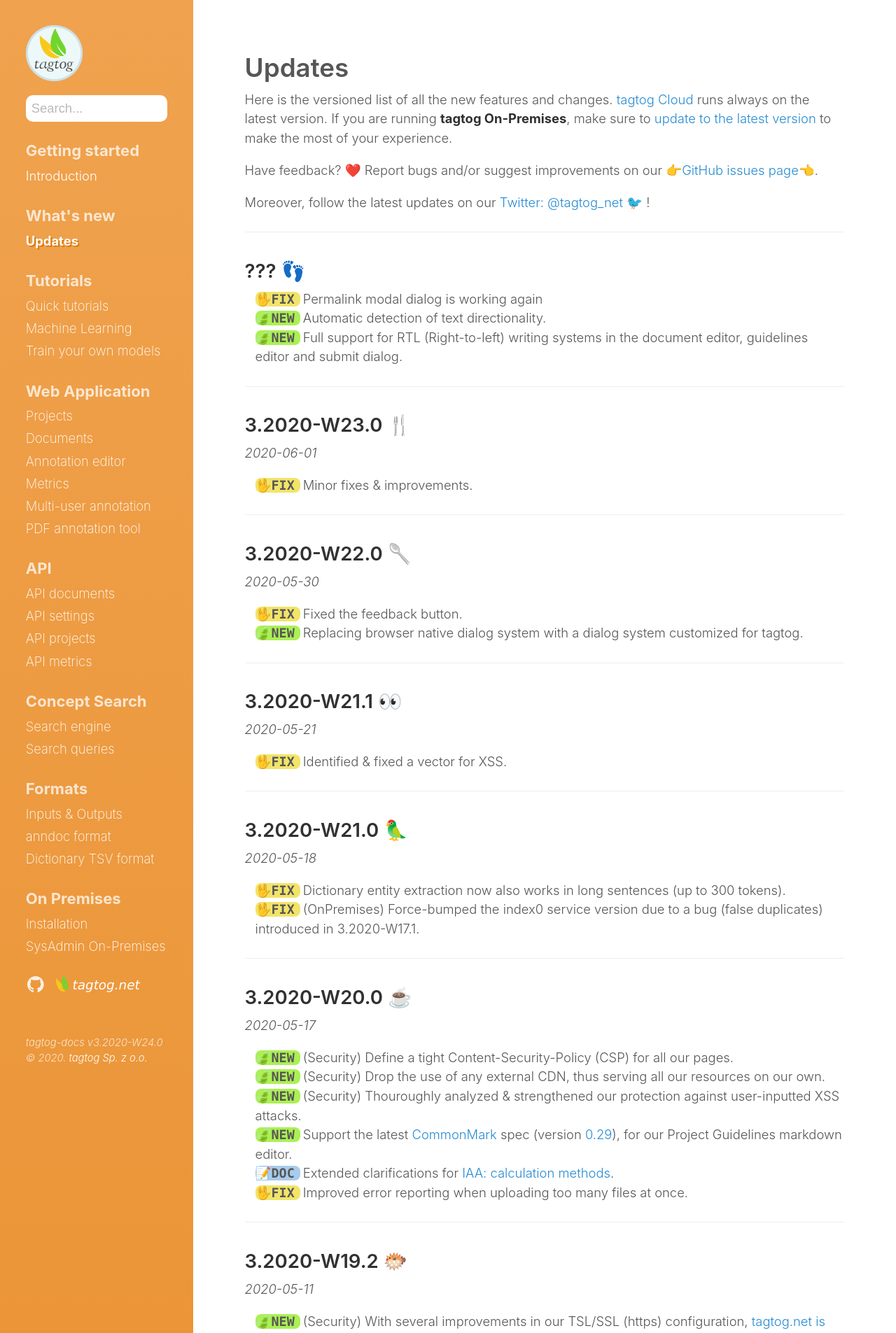
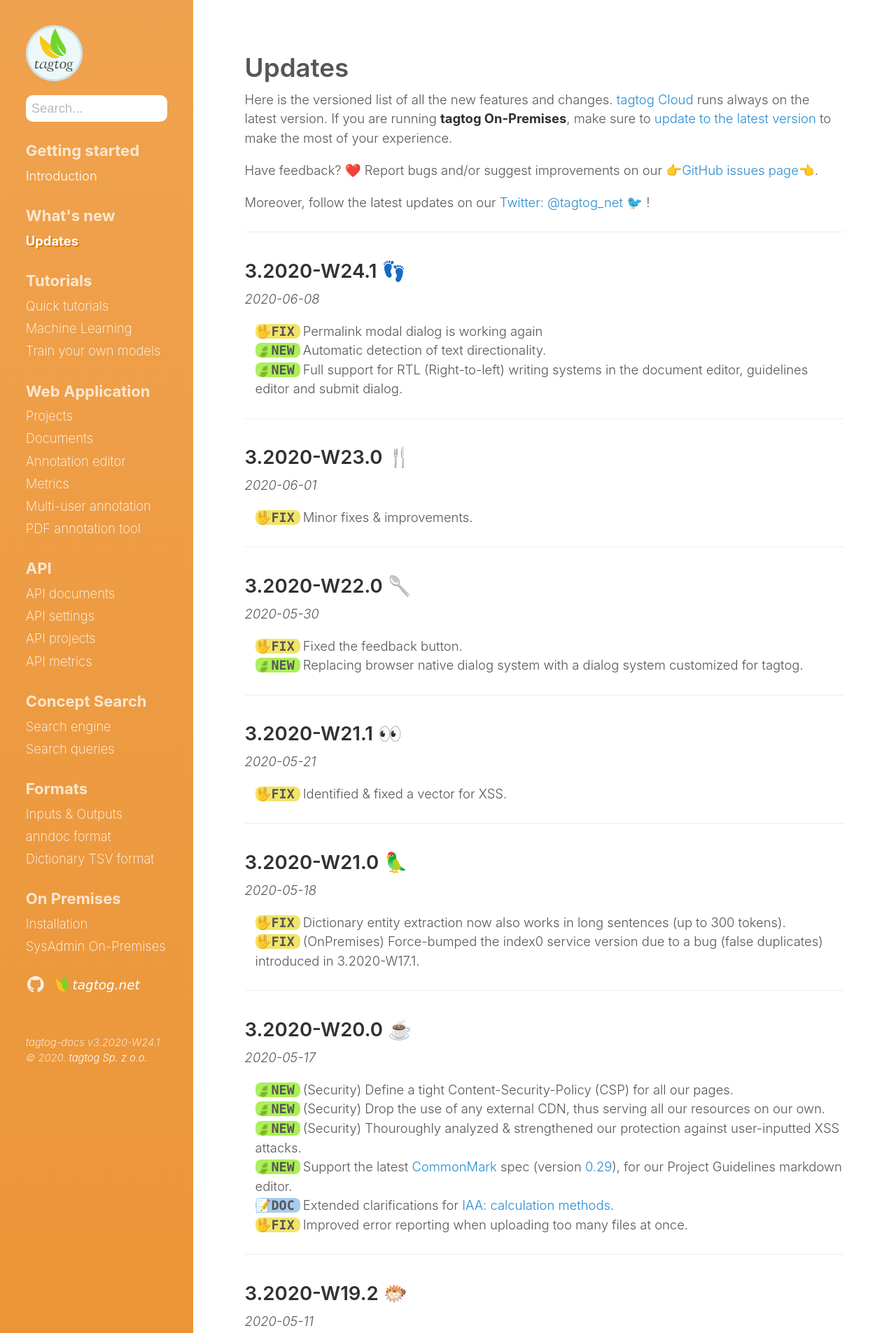
Before and after one commit to tagtogorg/tagtog-doc, a Jekyll site: the page built from updates.md, in a window 1280 px wide. Shown: the top 1905 px of the page at 70% size. Built offline with Jekyll 4.4.1, drawn with Linux system fonts in a browser that asks for light colours; nearby versions of some CDN libraries; emoji names are drawn with the system emoji font.

Commit message:
Bump version: 3.2020-W24.1 👣

```diff
--- a/_config.yml
+++ b/_config.yml
@@ -71,7 +71,7 @@ plugins:
   - jemoji
 
 # Custom vars
-version: 3.2020-W24.0
+version: 3.2020-W24.1
 sidebar_home_link: true
 search_page: false
 # sidebar_blog_link:  '/blog'   # By default, your home page is your blog
--- a/updates.md
+++ b/updates.md
@@ -14,7 +14,8 @@ Moreover, follow the latest updates on our [Twitter: @tagtog_net 🐦](https://t
 
 ---
 
-## ??? 👣
+## 3.2020-W24.1 👣
+_2020-06-08_
 
 <ul class="updates">
   <li class="fix"><span markdown="1">Permalink modal dialog is working again</span></li>
```
Also changed, not shown: 1 other file.
